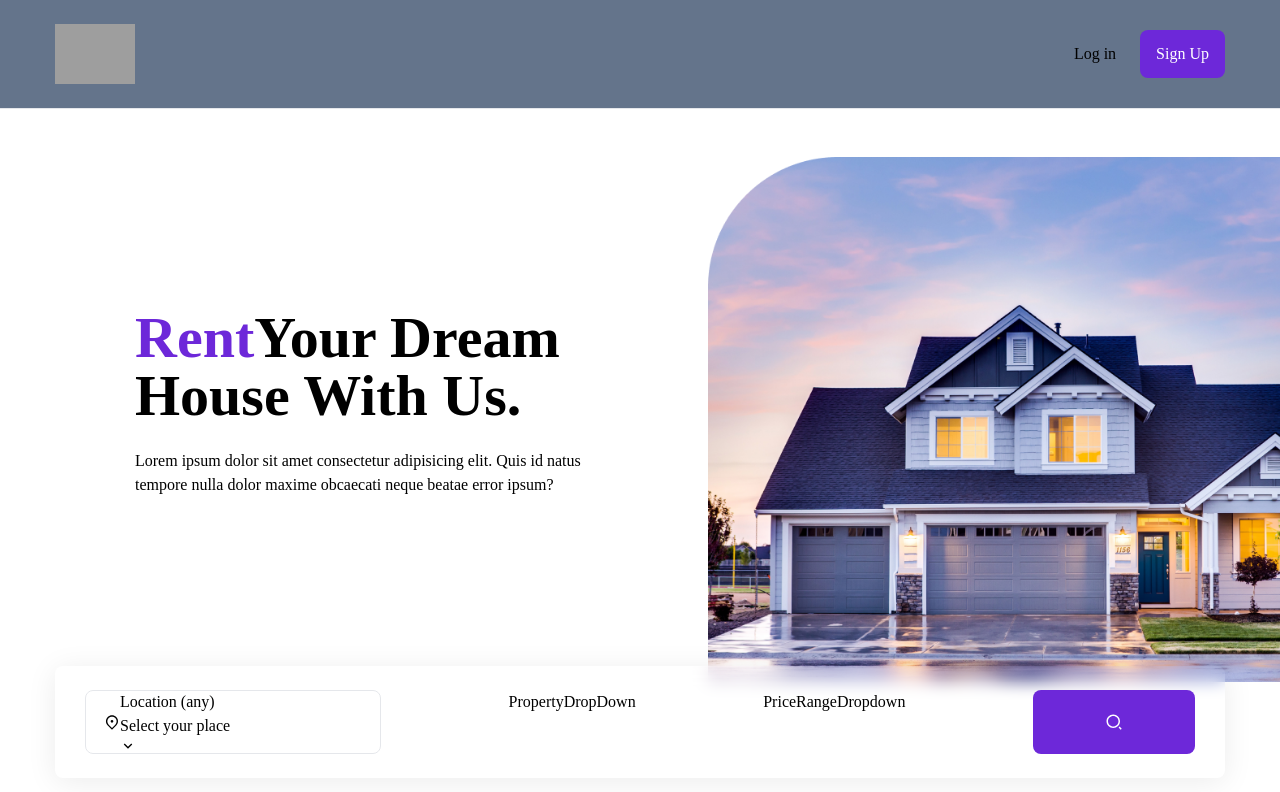
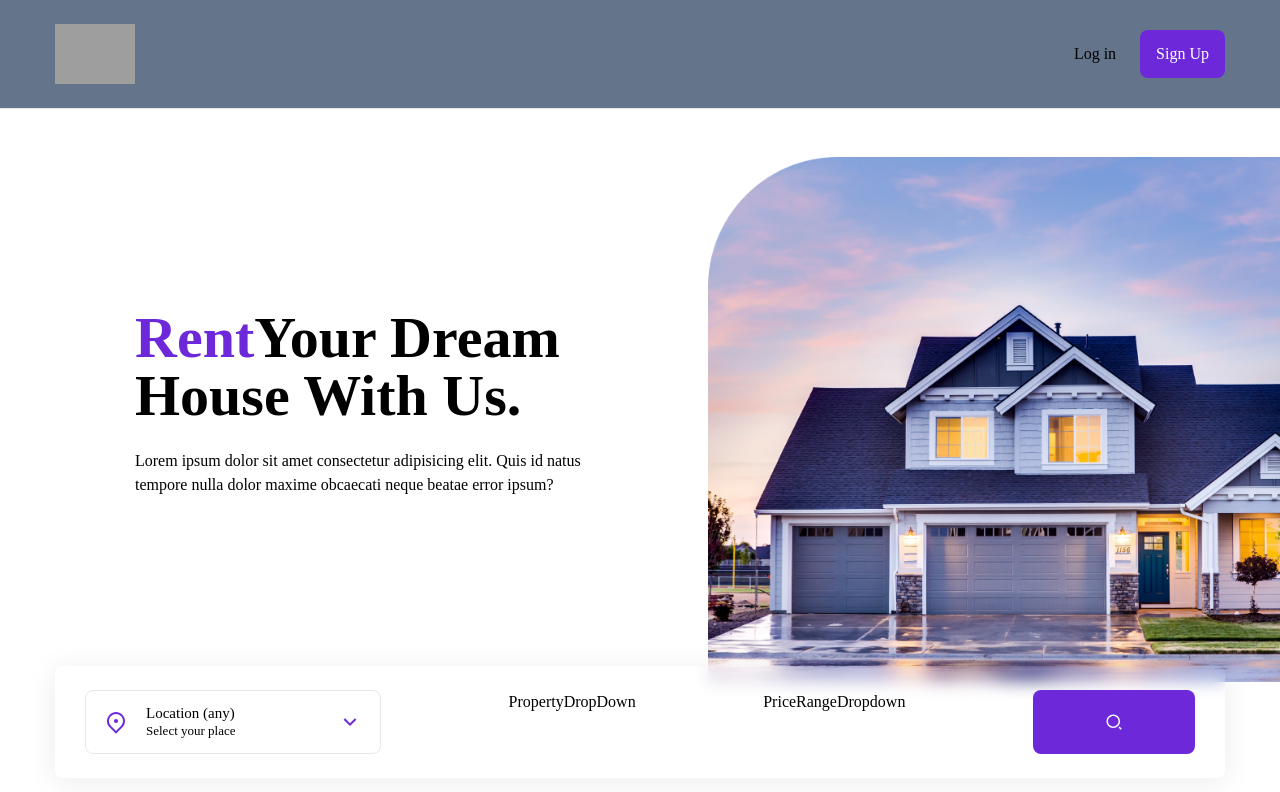
Before and after one commit to Iyiola2dev/Real-Estate, a React (Vite) app: page / in a window 1280 px wide. Shown: the top 792 px of the page. Built offline with nearby package versions, Linux system fonts and the light colour scheme; grey boxes are pictures that could not be loaded.

Commit message:
dropdown

```diff
--- a/src/components/CountryDropdown.jsx
+++ b/src/components/CountryDropdown.jsx
@@ -15,25 +15,35 @@
 
 const CountryDropdown = () => {
   const { country, setCountry, countries } = useContext(HouseContext);
+  console.log(countries);
 
   const [isOpen, setIsOpen] = useState(false);
   return (
-    <Menu as="div" className="dropdown relative">
+    <Menu as="div" className="dropdown relative ">
       <Menu.Button
         onClick={() => setIsOpen(!isOpen)}
         className="dropdown-btn w-full text-left"
       >
-        <RiMapPin2Line className="dropDown-icon-primary" />
-        <div>
+        <RiMapPin2Line className="dropdown-icon-primary" />
+        <div className="text-[15px] font-medium leading-tight">
           <div>{country}</div>
-          <div>Select your place</div>
-          {isOpen ? (
-            <RiArrowUpSLine className="dropDown-icon-primary" />
+          <div className="text-[13px]">Select your place</div>
+
+        </div>
+        {isOpen ? (
+            <RiArrowUpSLine className="dropdown-icon-secondary" />
           ) : (
-            <RiArrowDownSLine className="dropDown-icon-primary" />
+            <RiArrowDownSLine className="dropdown-icon-secondary" />
           )}
-        </div>
       </Menu.Button>
+      <Menu.Items className='dropdown-menu'>
+
+        {countries.map((country, index)=>{
+          return(
+            <Menu.Item onClick={()=>setCountry(country)} as="li" key={index} className="cursor-pointer hover:to-violet-700 transition"> {country}</Menu.Item>
+          )
+        })}
+      </Menu.Items>
     </Menu>
   );
 };
--- a/src/components/HouseContext.jsx
+++ b/src/components/HouseContext.jsx
@@ -15,6 +15,20 @@
   const [properties, setProperties] = useState([]);
   const [price, setPrice] = useState("Price Range (any)");
   const [loading, setLoading] = useState(false);
+
+  //return all the countries
+  useEffect(() => {
+    const allCountries = houses.map((house) => {
+      return house.country;
+    });
+
+    //remove duplicates countries by using Set
+    const uniqueCountries = ["Location (any)", ...new Set(allCountries)];
+
+
+    // set countries state
+    setCountries(uniqueCountries)
+  },[]);
   return (
     <HouseContext.Provider
       value={{
```
